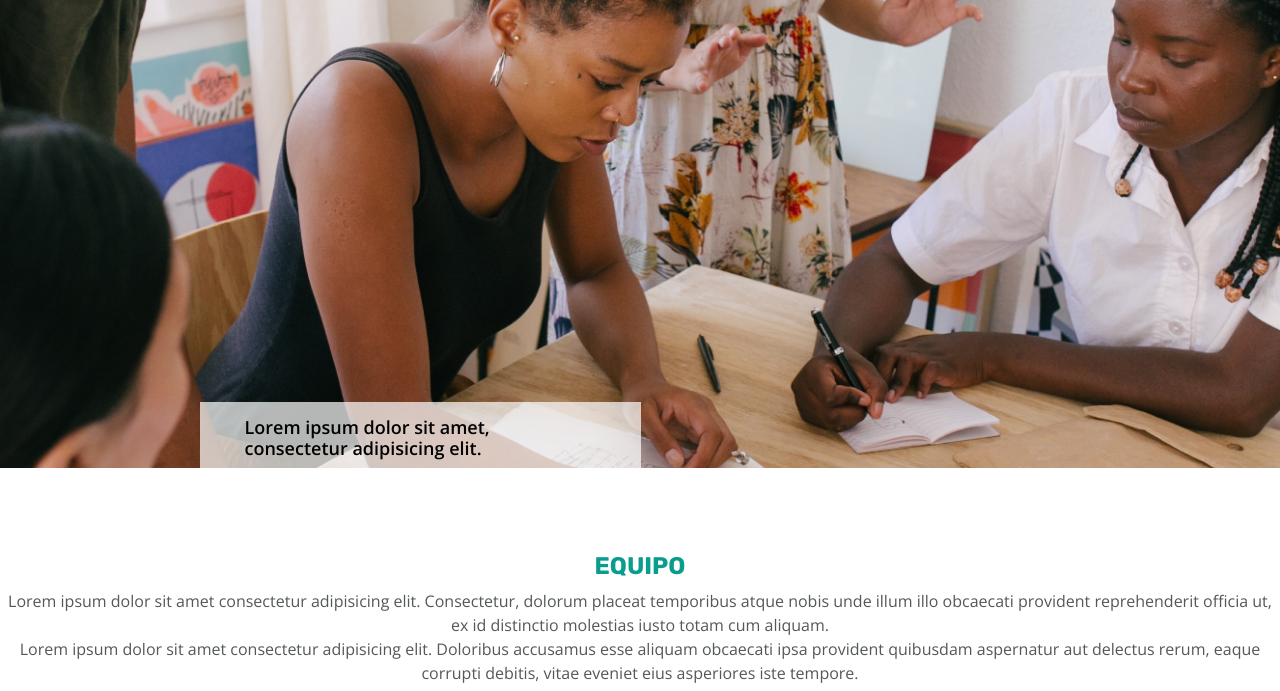
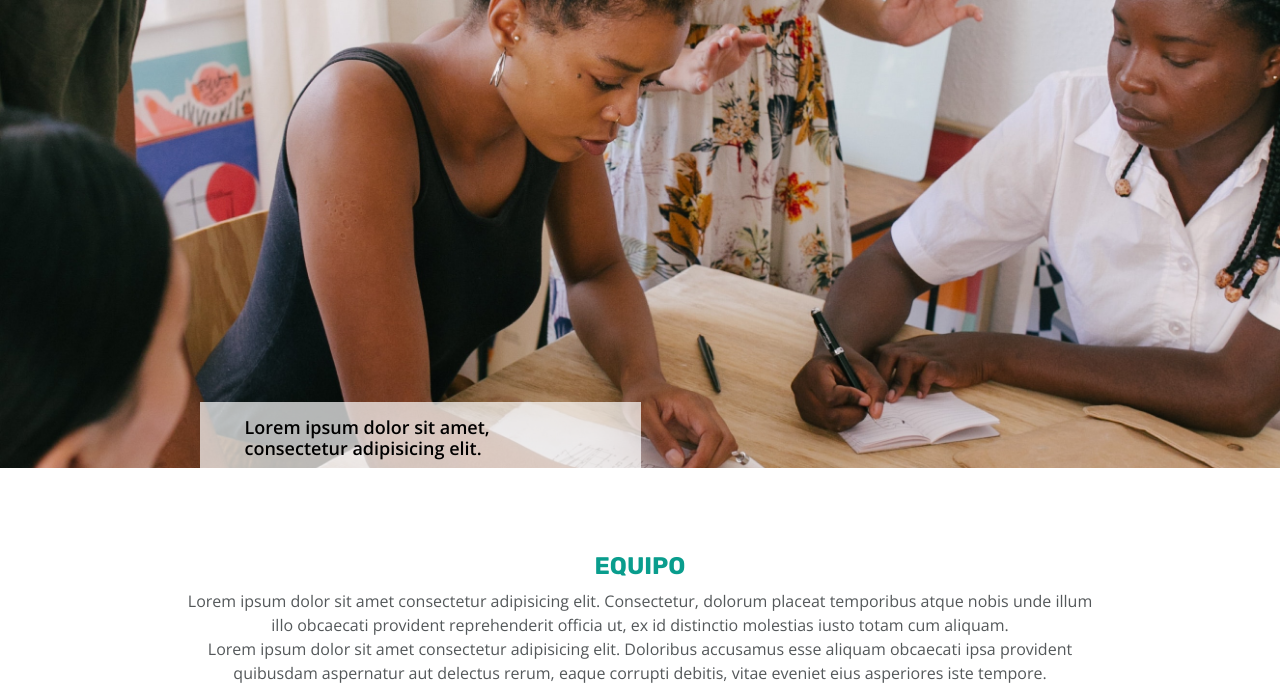
Before and after one commit to miriamela/Project-Kappa, a website: page src/html/index.html in a window 1280 px wide. Shown: the part 82-773 px from the top of the page. Drawn offline with nearby package versions, Linux system fonts and the light colour scheme; files that its build step writes are made by us from their sources; files whose address does not match are found by name.

Commit message:
Add padding tablet

```diff
--- a/src/scss/layout/_page.scss
+++ b/src/scss/layout/_page.scss
@@ -11,9 +11,8 @@ body {
 
 @media all and (min-width: 768px) {
   .wrapper {
-    padding: 45px;
+    padding: 0px 45px;
   }
-
 }
 
 @media all and (min-width: 1200px) {
--- a/src/scss/main.scss
+++ b/src/scss/main.scss
@@ -1,7 +1,8 @@
-@import 'core/reset';
-@import 'core/variables';
-@import 'layout/header';
-@import 'layout/hero';
-@import 'layout/team';
-@import 'layout/card';
-@import 'layout/footer';
+@import "core/reset";
+@import "core/variables";
+@import "layout/page";
+@import "layout/header";
+@import "layout/hero";
+@import "layout/team";
+@import "layout/card";
+@import "layout/footer";
```
